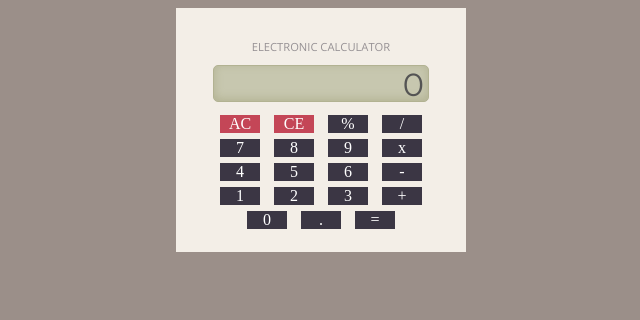
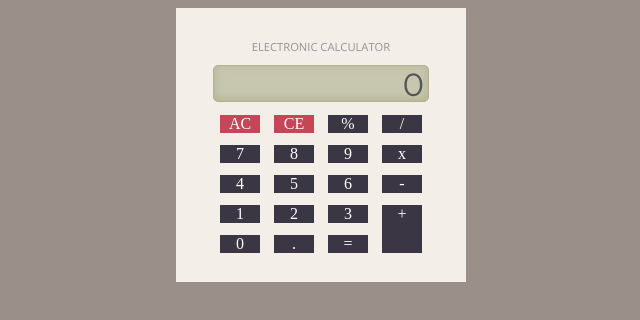
Before and after one commit to charleszardo/jsCalculator, a plain HTML site: page index.html in a window 1280 px wide. Shown: the whole page, without its empty margins (319-959 px from the left). Drawn offline with nearby package versions, Linux system fonts and the light colour scheme.

Commit message:
line up buttons

```diff
--- a/css/main.css
+++ b/css/main.css
@@ -42,6 +42,14 @@ header {
 	text-align: center;
 }
 
+#add {
+	height: 48px;
+}
+
+#last-row {
+	margin-left: -54px;
+}
+
 .button {
 	display: inline-block;
 	width: 40px;
@@ -55,3 +63,7 @@ header {
 .clear {
 	background: #C44657;
 }
+
+.row {
+	height: 30px;
+}
--- a/index.html
+++ b/index.html
@@ -40,7 +40,7 @@
 				<div id="3" class="num button">3</div>
 				<div id="add" class="op button">+</div>
 			</div>
-			<div class="row last-row">
+			<div class="row" id="last-row">
 				<div id="0" class="num button">0</div>
 				<div id="." class="num button">.</div>
 				<div id="equal" class="eq button">=</div>
```
